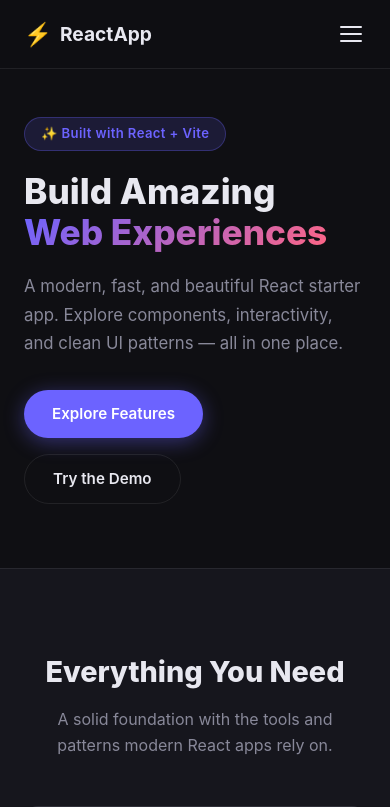
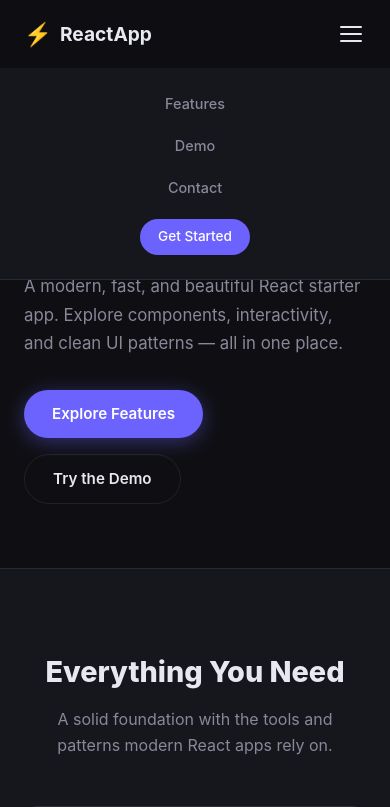
Before and after one commit to Ramakrishnasatti4638/test-me, a React (Vite) app: page / in a window 390 px wide. Shown: the top 807 px of the page. Built offline with nearby package versions, Linux system fonts and the light colour scheme.

Commit message:
fix: make hamburger menu visible and functional at all viewport sizes

```diff
--- a/src/components/Header.css
+++ b/src/components/Header.css
@@ -58,7 +58,7 @@
 }
 
 .hamburger {
-  display: none;
+  display: flex;
   flex-direction: column;
   gap: 5px;
   background: none;
@@ -76,9 +76,18 @@
   transition: 0.2s;
 }
 
+/* Desktop: nav is visible by default; hamburger hides it when toggled */
+.nav {
+  display: flex;
+  align-items: center;
+  gap: 2rem;
+}
+
+.nav--closed {
+  display: none;
+}
+
 @media (max-width: 640px) {
-  .hamburger { display: flex; }
-
   .nav {
     display: none;
     flex-direction: column;
--- a/src/components/Header.jsx
+++ b/src/components/Header.jsx
@@ -2,7 +2,7 @@ import { useState } from 'react'
 import './Header.css'
 
 export default function Header() {
-  const [menuOpen, setMenuOpen] = useState(false)
+  const [menuOpen, setMenuOpen] = useState(true)
 
   return (
     <header className="header">
@@ -12,7 +12,7 @@ export default function Header() {
           <span className="logo-text">ReactApp</span>
         </div>
 
-        <nav className={`nav ${menuOpen ? 'nav--open' : ''}`}>
+        <nav className={`nav ${menuOpen ? 'nav--open' : 'nav--closed'}`}>
           <a href="#features">Features</a>
           <a href="#counter">Demo</a>
           <a href="#footer">Contact</a>
```
